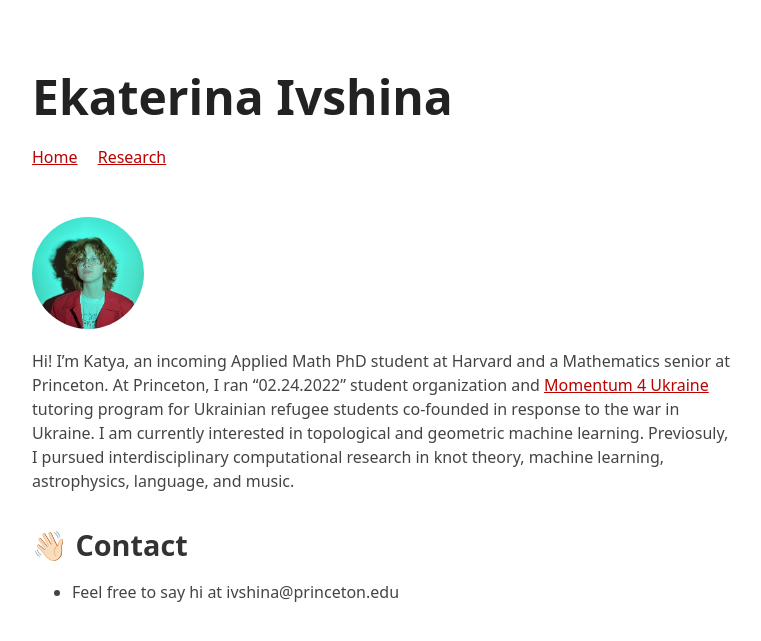
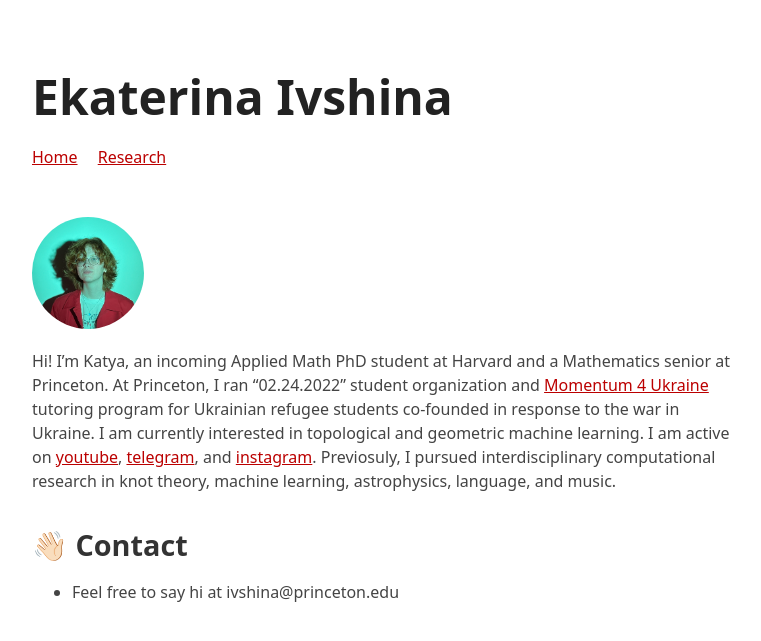
Before and after one commit to eivshina/point-theme, a Jekyll site: the page built from index.md, in a window 1280 px wide. Shown: the top 641 px of the page, without its empty margins (258-1019 px from the left). Built offline with Jekyll 4.4.1, drawn with Linux system fonts in a browser that asks for light colours.

Commit message:
Update index.md

```diff
--- a/index.md
+++ b/index.md
@@ -1,7 +1,7 @@
 ---
 ---
 
-Hi! I'm Katya, an incoming Applied Math PhD student at Harvard and a Mathematics senior at Princeton. At Princeton, I ran "02.24.2022" student organization and [Momentum 4 Ukraine](https://momentumai.org/momentum4ukraine) tutoring program for Ukrainian refugee students co-founded in response to the war in Ukraine. I am currently interested in topological and geometric machine learning. Previosuly, I pursued interdisciplinary computational research in knot theory, machine learning, astrophysics, language, and music.
+Hi! I'm Katya, an incoming Applied Math PhD student at Harvard and a Mathematics senior at Princeton. At Princeton, I ran "02.24.2022" student organization and [Momentum 4 Ukraine](https://momentumai.org/momentum4ukraine) tutoring program for Ukrainian refugee students co-founded in response to the war in Ukraine. I am currently interested in topological and geometric machine learning. I am active on [youtube](https://www.youtube.com/channel/UCwt427dz_HUxJ7AV4C-n8IQ), [telegram](https://t.me/katiai), and [instagram](https://www.instagram.com/katya.ivshina/). Previosuly, I pursued interdisciplinary computational research in knot theory, machine learning, astrophysics, language, and music.
 
 ## 👋🏻 Contact
 
```
